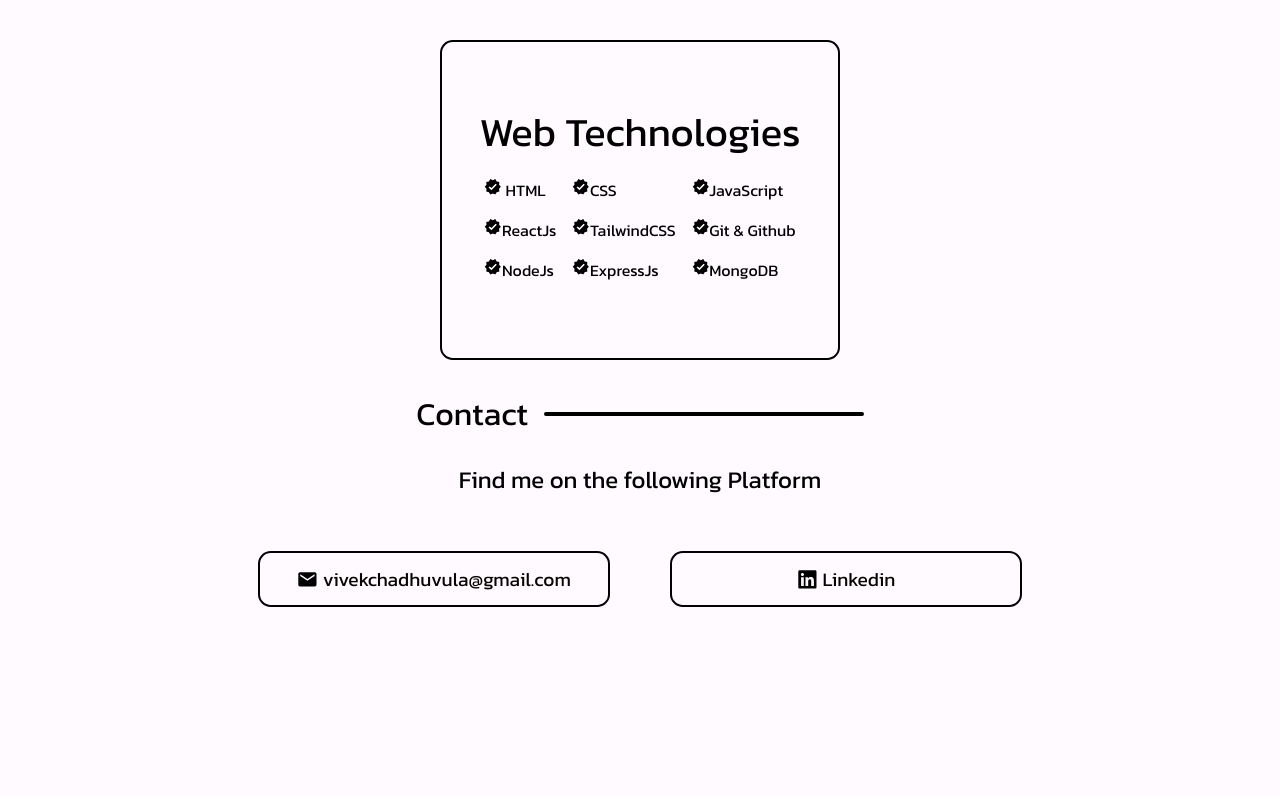
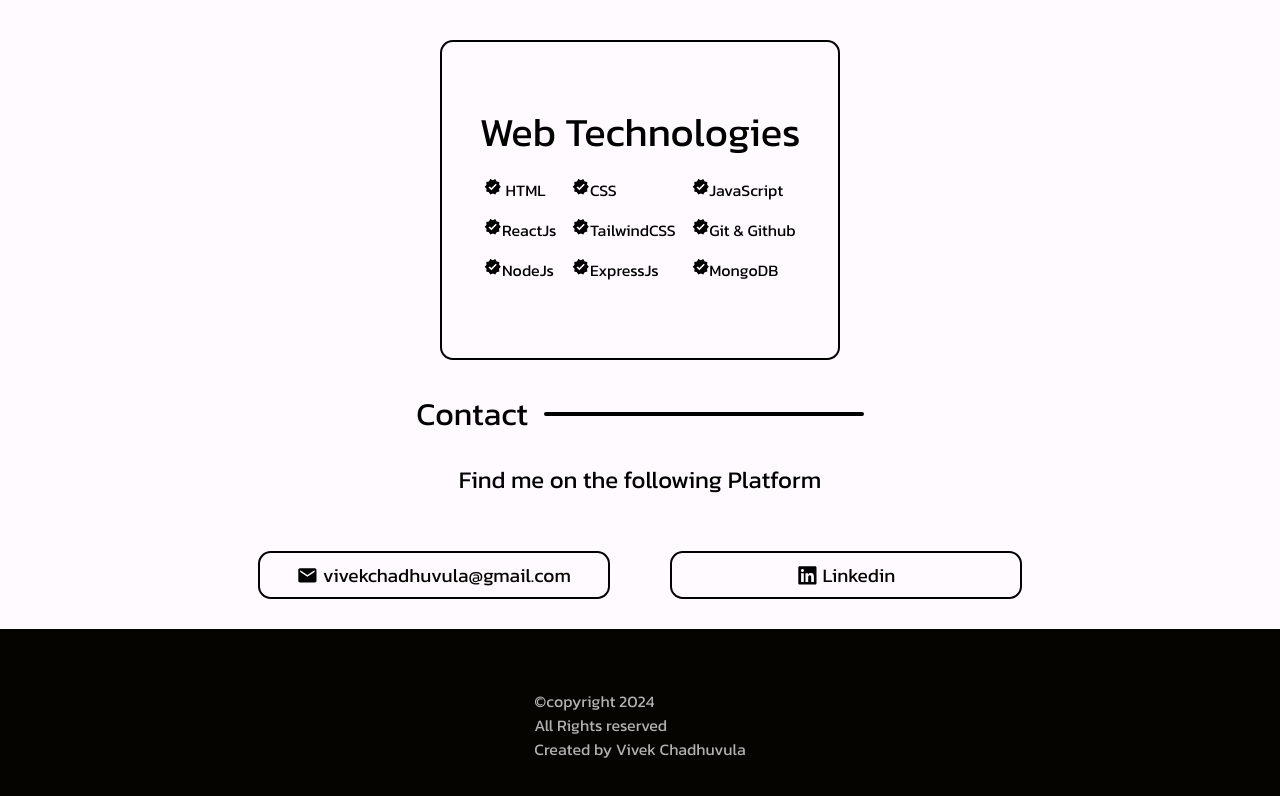
Before and after one commit to vivekchadhuvula01/vivek, a React (Vite) app in the folder resume/: page / in a window 1280 px wide. Shown: the part 1566-2362 px from the top of the page. Before the commit the page ends 2203 px from the top, so only its background shows below. Built offline with nearby package versions, Linux system fonts and the light colour scheme.

Commit message:
final commit

```diff
--- a/resume/package.json
+++ b/resume/package.json
@@ -12,7 +12,9 @@
   "dependencies": {
     "react": "^18.3.1",
     "react-dom": "^18.3.1",
-    "react-icons": "^5.3.0"
+    "react-icons": "^5.3.0",
+    "react-router-dom": "^6.27.0",
+    "react-router-hash-link": "^2.4.3"
   },
   "devDependencies": {
     "@eslint/js": "^9.11.1",
--- a/resume/src/App.jsx
+++ b/resume/src/App.jsx
@@ -1,6 +1,8 @@
+import { BrowserRouter } from 'react-router-dom'
 import './App.css'
 import About from './components/About/About'
 import Contact from './components/Contact/Contact'
+import Footer from './components/Footer/Footer'
 import Hero from './components/Hero/Hero'
 import Navbar from './components/Navbar/Navbar'
 import Projects from './components/projects/Projects'
@@ -11,6 +13,7 @@ function App() {
 
   return (
     <>
+      <BrowserRouter>
         <header>
           <Navbar />
         </header>
@@ -19,6 +22,8 @@ function App() {
         <Projects />
         <Skills />
         <Contact />
+        <Footer />
+      </BrowserRouter>
 
     </>
   )
--- a/resume/src/components/About/About.jsx
+++ b/resume/src/components/About/About.jsx
@@ -6,7 +6,7 @@ import { RiVerifiedBadgeFill } from "react-icons/ri";
 const About = () => {
     return (
         <>
-            <section className='main-body'>
+            <section id='about' className='main-body'>
                 <h2>About </h2>
                 <span className='line'></span>
             </section>
--- a/resume/src/components/Contact/Contact.css
+++ b/resume/src/components/Contact/Contact.css
@@ -7,6 +7,7 @@
     justify-content: center;
     align-items: center;
 
+
     .detail-box-contact {
         margin: 30px;
         display: flex;
@@ -15,7 +16,7 @@
         gap: 5px;
         justify-content: center;
         width: 22rem;
-        height: 3.5rem;
+        height: 3rem;
         border: 2px solid black;
         border-radius: 0.8rem;
         a{
--- a/resume/src/components/Contact/Contact.jsx
+++ b/resume/src/components/Contact/Contact.jsx
@@ -5,7 +5,7 @@ import { FaLinkedin } from "react-icons/fa";
 const Contact = () => {
     return (
         <>
-            <section className='main-body'>
+            <section id='contact' className='main-body'>
                 <h2>Contact </h2>
                 <span className='line'></span>
             </section>
--- /dev/null
+++ b/resume/src/components/Footer/Footer.css
@@ -0,0 +1,9 @@
+.footer{
+    width: 100dvw;
+    height: 12rem;
+    background-color: #050401;
+    color: #b1b1b1;
+    display: flex;
+    align-items: center;
+    justify-content: center;
+}
--- /dev/null
+++ b/resume/src/components/Footer/Footer.jsx
@@ -0,0 +1,18 @@
+import React from 'react'
+import './Footer.css'
+
+const Footer = () => {
+    return (
+        <footer className='footer'>
+
+            ©copyright 2024
+            <br />
+            All Rights reserved
+            <br />
+            Created by Vivek Chadhuvula
+
+        </footer>
+    )
+}
+
+export default Footer
--- a/resume/src/components/Navbar/Navbar.css
+++ b/resume/src/components/Navbar/Navbar.css
@@ -20,10 +20,11 @@ nav {
         gap: 3em;
         margin: 0 6em;
 
-        li {
+        li .link {
             list-style: none;
             cursor: pointer;
             text-transform: uppercase;
+            color: #b1b1b1;
 
         }
 
--- a/resume/src/components/Navbar/Navbar.jsx
+++ b/resume/src/components/Navbar/Navbar.jsx
@@ -1,16 +1,30 @@
 import React from 'react'
 import logo from '../../assets/logo.svg'
 import './Navbar.css'
+import { HashLink as Link } from 'react-router-hash-link'
 
 const Navbar = () => {
     return (
         <nav>
             <img src={logo} alt="logo" />
             <ul >
-                <li>About</li>
-                <li>Projects</li>
-                <li>Skills</li>
-                <li>Contact me</li>
+
+                <li>
+                    <Link className='link' to={'#about'}>About</Link>
+                </li>
+
+                <li>
+                    <Link className='link' to={'#projects'}>Projects</Link>
+                </li>
+
+                <li>
+                    <Link className='link' to={'#skills'}>Skills</Link>
+                </li>
+
+                <li>
+                    <Link className='link' to={'#contact'}>Contact me</Link>
+                </li>
+
             </ul>
 
         </nav>
--- a/resume/src/components/Skills/Skills.jsx
+++ b/resume/src/components/Skills/Skills.jsx
@@ -5,7 +5,7 @@ import { MdVerified } from "react-icons/md";
 const Skills = () => {
     return (
         <>
-            <section className='main-body-skills'>
+            <section id='skills' className='main-body-skills'>
                 <h2>SKills </h2>
                 <span className='line'></span>
             </section>
--- a/resume/src/components/projects/Projects.jsx
+++ b/resume/src/components/projects/Projects.jsx
@@ -8,7 +8,7 @@ const Projects = () => {
 
   return (
     <>
-      <section className='main-body'>
+      <section id='projects' className='main-body'>
         <h2>Projects </h2>
         <span className='line'></span>
       </section>
```
Also changed, not shown: 1 other file (tests, documents, lock files or other folders). Lines whose indentation alone changed are shown as unchanged.
